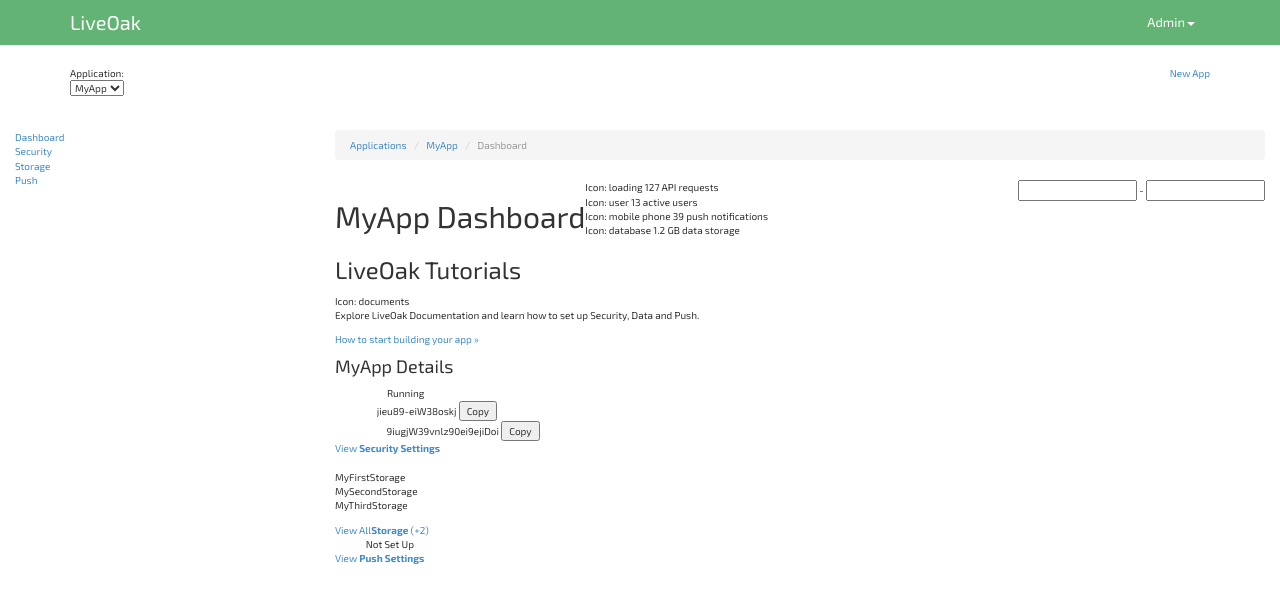
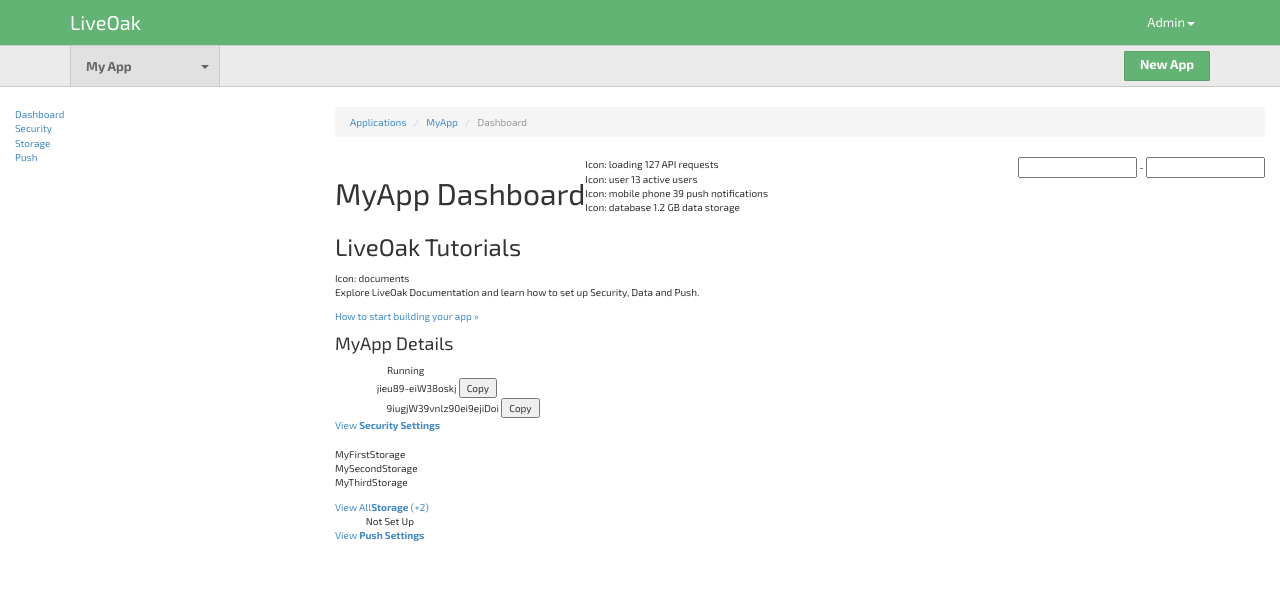
Before and after one commit to vrockai/liveoak-client, a plain HTML site: page index.html in a window 1280 px wide. Drawn offline with nearby package versions, Linux system fonts and the light colour scheme.

Commit message:
Primary navigation

```diff
--- a/css/console.less
+++ b/css/console.less
@@ -6,15 +6,65 @@ body {
 	font-family: @exo;
 }
 
+.dropdown-menu {
+	border-color: #B6B6B6;
+    border-radius: 0;
+    border-top-width: 0;
+    box-shadow: 0 3px 7px rgba(0, 0, 0, 0.15);
+    font-size: 12px;
+    margin-top: 0;
+
+    li.separator {
+	    border-top: 1px solid #E5E5E5;
+	    display: block;
+	    margin-top: 4px;
+	    padding-top: 4px;
+    }
+
+    li > a {
+	    line-height: 25px;
+		padding: 0 10px;
+		border-top-width: 1px;
+		border-bottom-width: 1px;
+		border-style: solid;
+		border-color: transparent;
+
+		&:hover {
+			background-color: #e0f0e3;
+			border-color: #c1e1c7;
+		}
+    }
+
+    li.active a,
+    li.active a:hover {
+		background-color: @link;
+		color: #FFFFFF;
+		border-color: @link;
+    }
+}
+
+.btn {
+	font-size: 13px;
+	font-weight: bold;
+	padding: 6px 15px 9px 15px;
+	line-height: 13px;
+	border-radius: 1px;
+}
+
+.btn-primary {
+	background-color: @link;
+    border-color: #619e6e;
+    color: #FFFFFF;
+}
+
 header {
 
-	.navbar {
-		min-height: 45px;
-
-		&.utility {
+	.navbar.utility {
 		background-color: @link;
 		border-radius: 0;
 		border: 0;
+		margin-bottom: 0;
+		min-height: 45px;
 
 		h1 {
 			font-size: 20px;
@@ -56,31 +106,49 @@ header {
 		.dropdown-menu {
 			left: auto;
 			right: 0;
-				border-color: #B6B6B6;
-			    border-radius: 0;
-			    border-top-width: 0;
-			    box-shadow: 0 3px 7px rgba(0, 0, 0, 0.15);
-			    font-size: 12px;
-			    margin-top: 0;
-
-			    li.separator {
-				    border-top: 1px solid #E5E5E5;
-				    display: block;
-				    margin-top: 4px;
-				    padding-top: 4px;
+		}
 	}
 
-			    li > a {
-				    line-height: 25px;
-					padding: 0 10px;
+	.navbar.primary {
+		background-color: #ebebeb;
+		min-height: 40px;
+		border-color: #cdcdc5;
+		border-left-width: 0;
+		border-right-width: 0;
+		border-radius: 0;
 
-					&:hover {
-						background-color: @link;
-						color: #FFFFFF;
+		.dropdown-toggle {
+			font-size: 13px;
+			font-weight: bold;
+			min-width: 150px;
+			padding: 0 15px;
+			line-height: 40px;
+			color: #666666;
+			background-color: #e1e1e1;
+			border-color: #cdcdc5;
+			border-style: solid;
+			border-left-width: 1px;
+			border-right-width: 1px;
+
+			&:hover,
+			&:focus,
+			&:active {
+				background-color: #d8d8d8;
+			}
+
+			i {
+				position: absolute;
+				right: 10px;
+				top: 19px;
+			}
+		}
+
+		.dropdown-menu {
+			margin-top: 1px;
+		}
+
+		.btn-primary {
+			margin-top: 5px;
 		}
 	}
 }
-
-		}
-	}
-}
--- a/index.html
+++ b/index.html
@@ -17,7 +17,7 @@
 		            <h1 class="pull-left"><a href="index.html">LiveOak</a></h1>
 		            <ul class="nav pull-right">
 		                <li class="dropdown">
-		                    <a data-toggle="dropdown" class="dropdown-toggle ng-binding" href="#">
+		                    <a data-toggle="dropdown" class="dropdown-toggle" href="#">
 		                    	<span class="icon-user">Icon: user</span> Admin<i class="caret"></i></a>
 		                    <ul class="dropdown-menu">
 		                        <li><a href="#">Manage Account</a></li>
@@ -30,15 +30,17 @@
 		    <div class="navbar primary">
 		        <div class="navbar-inner clearfix container">
 		            <div class="nav pull-left">
-		            	<span class="dropdown-label">Application:</span>
-			            <div class="select-rcue">
-		                	<select>
-		                  		<option value="0" selected="selected">MyApp</option>
-						  	</select>
-						</div>
+		            	<li class="dropdown">
+		                    <a data-toggle="dropdown" class="dropdown-toggle" href="#">My App<i class="caret"></i></a>
+		                    <ul class="dropdown-menu">
+		                        <li class="active"><a href="#">MyApp</a></li>
+		                        <li><a href="#">OtherApp</a></li>
+		                    </ul>
+		                </li>
+
 					</div>
 		            <div class="pull-right">
-		                <a href="#" class="button primary">New App</a>
+		                <a href="#" class="btn btn-primary">New App</a>
 		            </div>
 		        </div>
 		    </div>
```
Also changed, not shown: css/console.css. Lines whose indentation alone changed are shown as unchanged.
